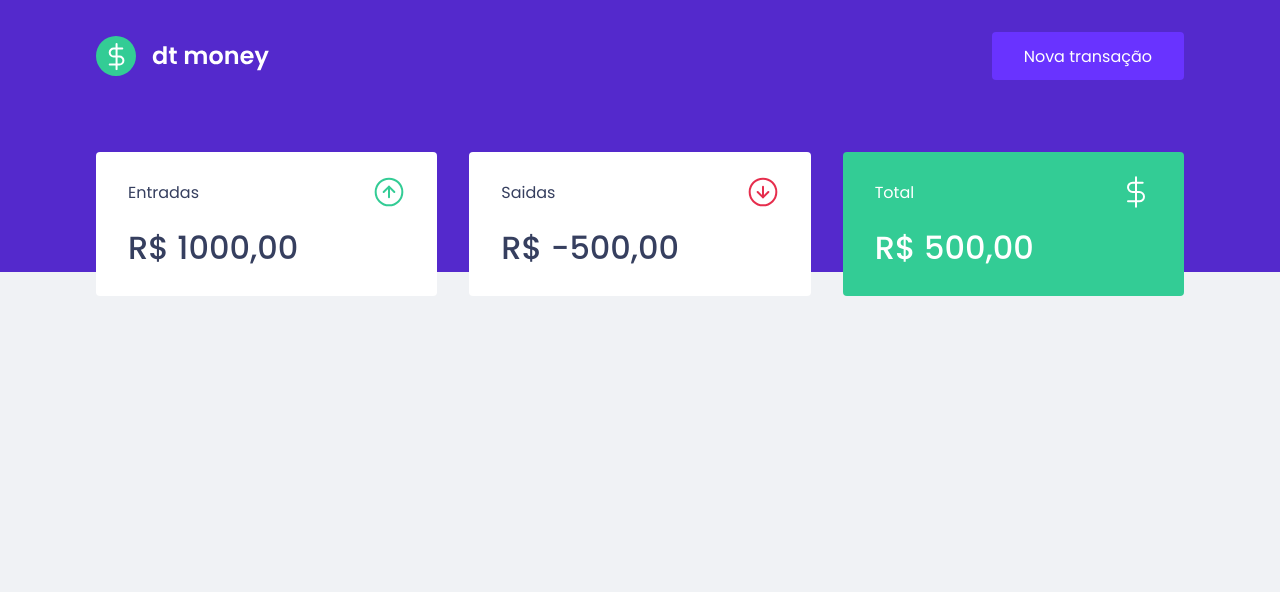
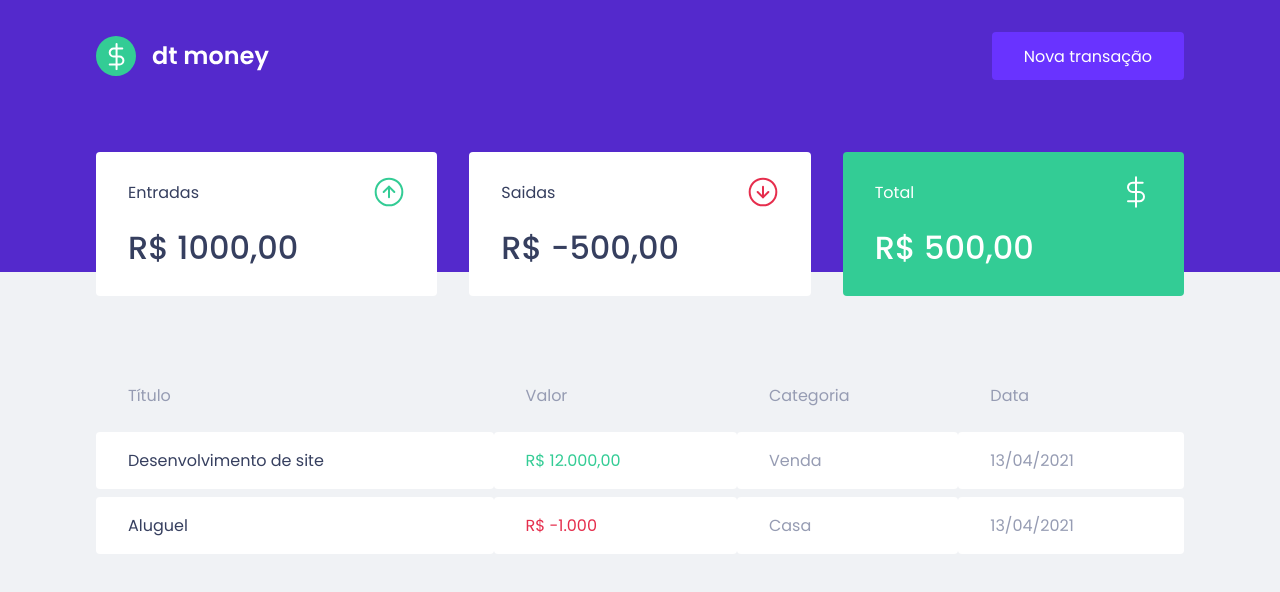
Before and after one commit to thalison1998/Dtmoney, a React (Create React App) app: page / in a window 1280 px wide. Shown: the top 592 px of the page. Built offline with nearby package versions, Linux system fonts and the light colour scheme.

Commit message:
Criação visual inicial do component TransactionTable

```diff
--- a/src/components/DashBoard/index.tsx
+++ b/src/components/DashBoard/index.tsx
@@ -1,5 +1,6 @@
 import React from 'react'
 import { Summary } from '../Summary'
+import { TransactionTable } from '../TransactionTable'
 import { Container } from './styles'
 
 
@@ -7,6 +8,7 @@
     return (
         <Container>
             <Summary />
+            <TransactionTable />
         </Container>
     )
 }
--- /dev/null
+++ b/src/components/TransactionTable/index.tsx
@@ -0,0 +1,35 @@
+import React from 'react'
+import { Container } from './styles'
+
+export const TransactionTable = () => {
+    return (
+        <Container>
+           <table>
+               <thead>
+                   <tr>
+                       <th>Título</th>
+                       <th>Valor</th>
+                       <th>Categoria</th>
+                       <th>Data</th>
+                   </tr>
+               </thead>
+
+               <tbody>
+                   <tr>
+                       <td>Desenvolvimento de site</td>
+                       <td className='deposit'>R$ 12.000,00</td>
+                       <td>Venda</td>
+                       <td>13/04/2021</td>
+                   </tr>
+                   <tr>
+                       <td>Aluguel</td>
+                       <td className='withdraw'>R$ -1.000</td>
+                       <td>Casa</td>
+                       <td>13/04/2021</td>
+                   </tr>
+               </tbody>
+
+           </table>
+        </Container>
+    )
+}
--- /dev/null
+++ b/src/components/TransactionTable/styles.ts
@@ -0,0 +1,35 @@
+import styled from "styled-components";
+
+export const Container = styled.div `
+margin-top:4rem;
+
+table{
+    width: 100%;
+    border-spacing: 0 0.5rem;
+
+    th {
+        color:var(--text-body);
+        font-weight:400;
+        padding: 1rem 2rem;
+        text-align:left;
+        line-height: 1.5rem;
+    }
+
+    td {
+        padding: 1rem 2rem;
+        border: none;
+        background:var(--shape);
+        color:var(--text-body);
+        border-radius:0.25rem;
+        &:first-child {
+            color:var(--text-title);
+        }
+        &.deposit{
+            color:var(--green);
+        }
+        &.withdraw{
+            color:var(--red);
+        }
+    }
+}
+`
```
Also changed, not shown: 1 other file (tests, documents, lock files or other folders).
